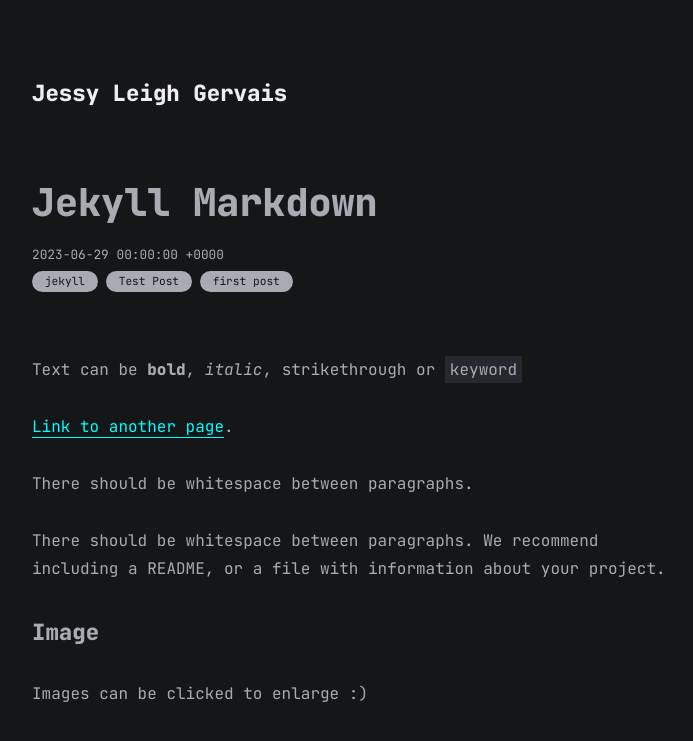
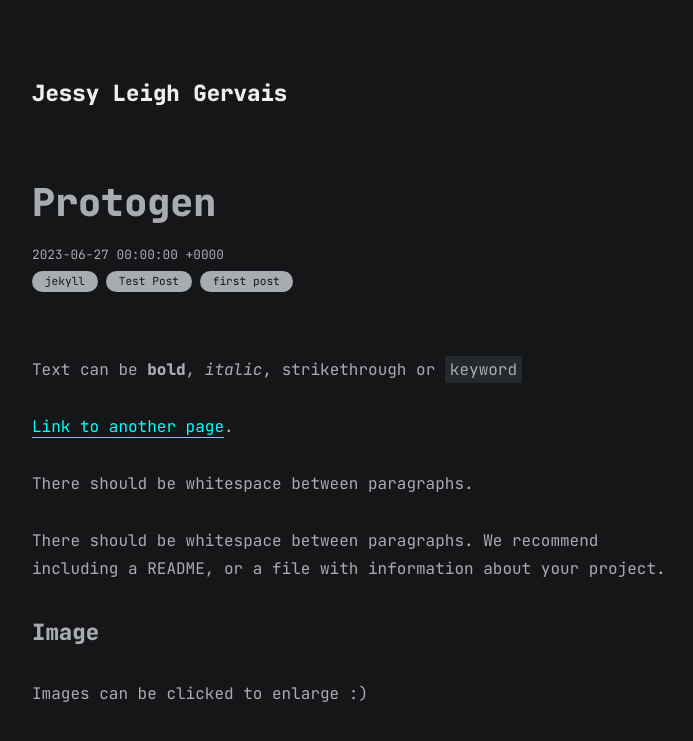
Before and after one commit to tullyganbif/portfolio, a Jekyll site: the page built from docs/all_collections/_posts/2023-06-29-protogen.md, in a window 1280 px wide and 900 px high, cut to the strip 0-749 px from the top of the window. Shown: the top 741 px of the strip, without its empty margins (283-976 px from the left). Built offline with Jekyll 4.4.1, drawn with Linux system fonts in a browser that asks for light colours.

Commit message:
fixed ordering of posts

```diff
--- a/docs/all_collections/_posts/2023-06-29-protogen.md
+++ b/docs/all_collections/_posts/2023-06-29-protogen.md
@@ -1,7 +1,7 @@
 ---
 layout: post
-title: Jekyll Markdown
-date: 2023-06-29
+title: Protogen
+date: 2023-06-27
 dateString: Spring 2022
 categories: ["jekyll", "Test Post", "first post"]
 description: An internal no-code prototype library that translates AirTable relational tables into SQL + Django with pre-built front-end/CRUD.
```
Also changed, not shown: docs/all_collections/_posts/2023-06-29-ottoplot.md (+1 -1 lines).
